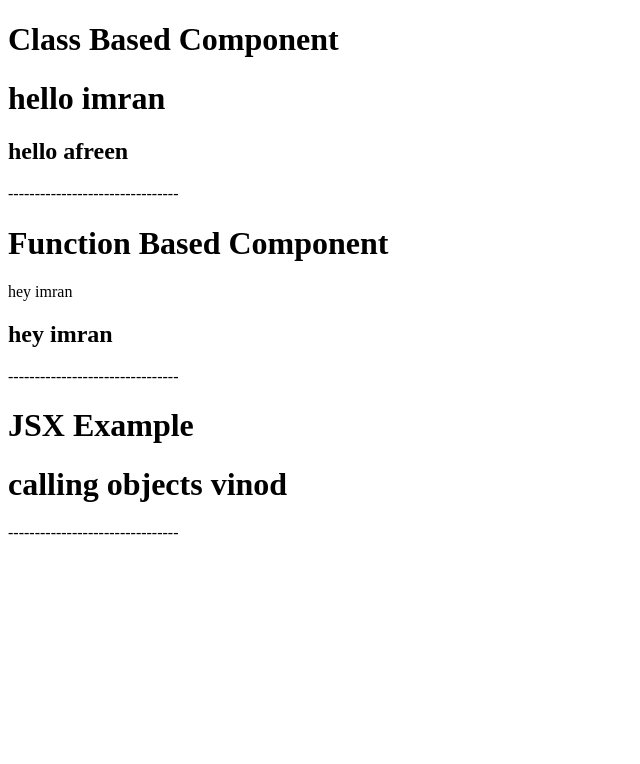
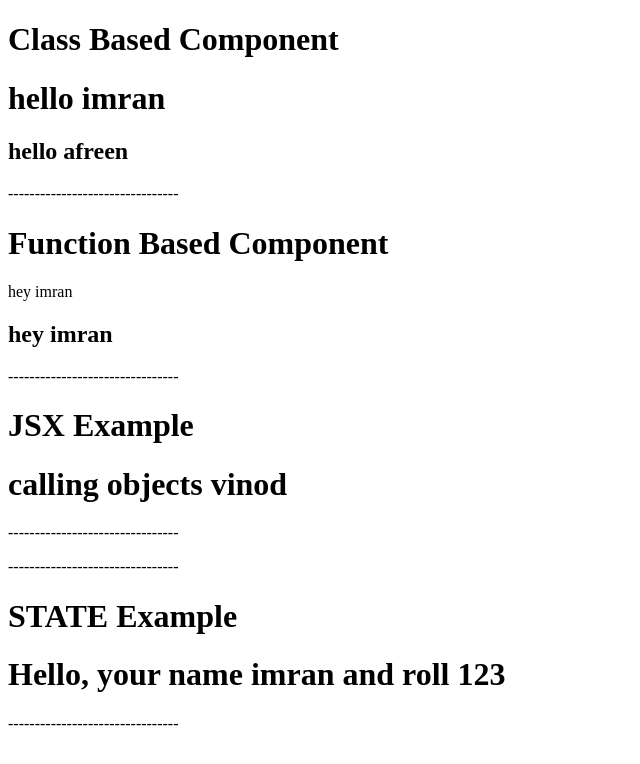
Before and after one commit to imranworkspace/react_app, a React (Create React App) app: page / in a window 1280 px wide. Shown: the top 764 px of the page, without its empty margins (0-640 px from the left). Built offline with nearby package versions, Linux system fonts and the light colour scheme.

Commit message:
state added in class

```diff
--- a/src/App.js
+++ b/src/App.js
@@ -5,6 +5,7 @@ import Students from "./mycomponents/Students";
 
 // for jsx
 import e1 from "./mycomponents/JSX_ex";
+import MyState from "./mycomponents/MyState";
 
 function App() {
   return (
@@ -20,6 +21,10 @@ function App() {
         <h1>JSX Example</h1>
         <p>{e1}</p>
         <p>--------------------------------</p>
+        <p>--------------------------------</p>
+        <h1>STATE Example</h1>
+        <MyState roll={123}/>
+        <p>--------------------------------</p>
     </>
   );
 }
--- /dev/null
+++ b/src/mycomponents/MyState.js
@@ -0,0 +1,16 @@
+import { Component } from "react"
+
+
+class MyState extends Component{
+    state={
+        name:'imran',
+        roll:this.props.roll
+    }
+    render(){
+        return (
+            <h1>Hello, your name {this.state.name} and roll {this.state.roll}</h1>
+        )
+    }
+}
+
+export default MyState
```
